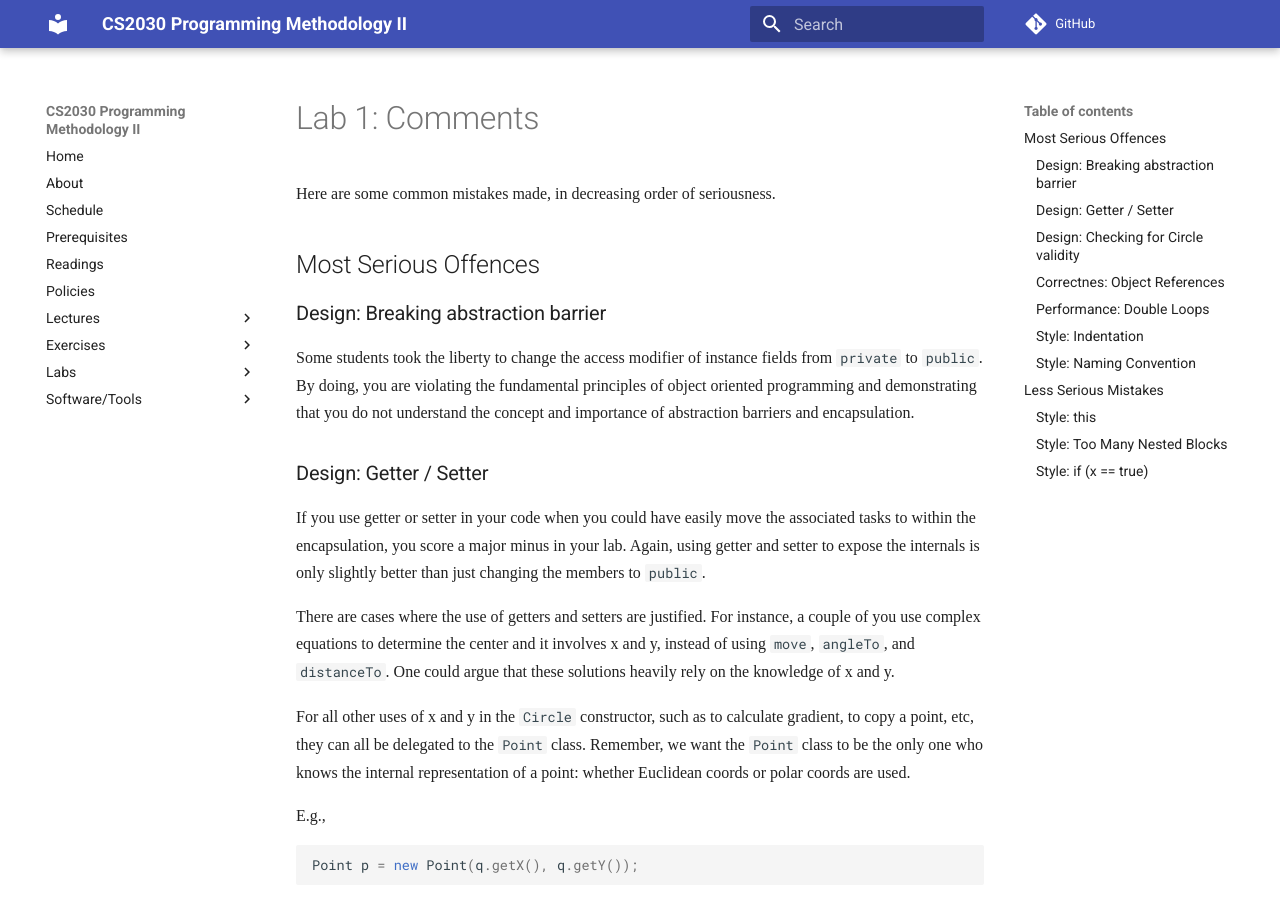
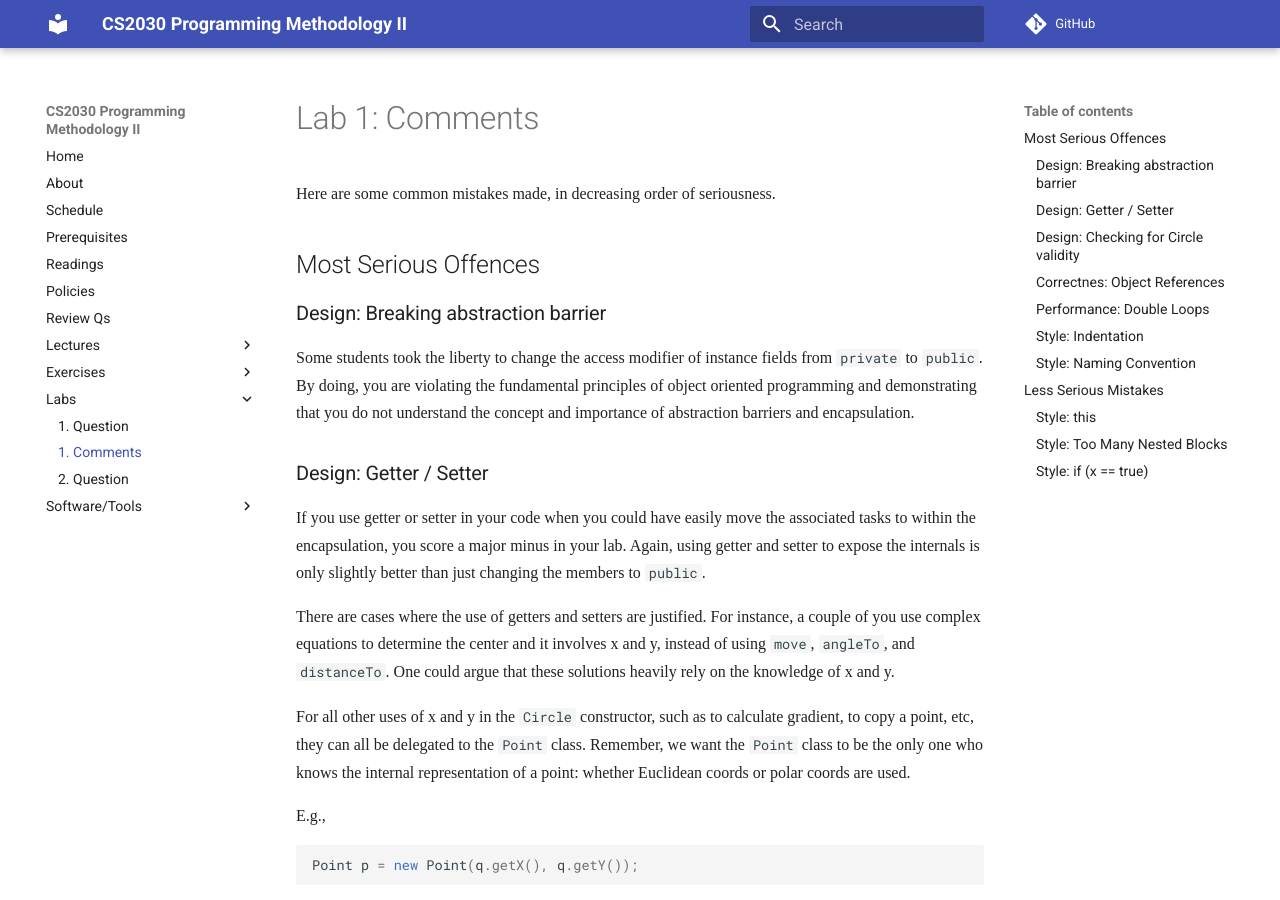
Before and after one commit to nus-cs2030/1718-s2, an MkDocs documentation site: the page built from docs/lab01-comments.md, in a window 1280 px wide and 900 px high. Built offline with MkDocs 1.6.1 and Material for MkDocs 9.7.7, drawn with Linux system fonts in a browser that asks for light colours; some web fonts are replaced; comment, search, counter and statistics services are not loaded; old or Windows-style settings are respelled for this version of MkDocs.

```diff
--- a/mkdocs.yml
+++ b/mkdocs.yml
@@ -5,19 +5,22 @@
   - Prerequisites: 'prereqs.md'
   - Readings: 'readings.md'
   - Policies: 'policies.md'
+  - Review Qs: 'reviews.md'
   - Lectures:
       - 1. Abstraction & Encapsulation: 'lec1.md'
       - 2. Inheritance & Polymorphism: 'lec2.md'
       - 3. Inheritance, Continued : 'lec3.md'
       - 4. Memory, Exceptions, Generics : 'lec4.md'
+      - 5. Numbers, Strings, Collections: 'lec5.md'
   - Exercises:
       - 1. Circles & Points: 'exercise1.md'
       - 2. Square & PaintedSquare: 'exercise2.md'
       - 3. PaintedSquare Revisited: 'exercise3.md'
       - 4. Exceptions: 'exercise4.md'
   - Labs:
-      - 1: 'lab1.md'
-      - 2: 'lab2.md'
+      - 1. Question: 'lab1.md'
+      - 1. Comments: 'lab01-comments.md'
+      - 2. Question:  'lab2.md'
   - Software/Tools:
       - Java: 'jdk.md'
       - UNIX: 'unix.md'
```
